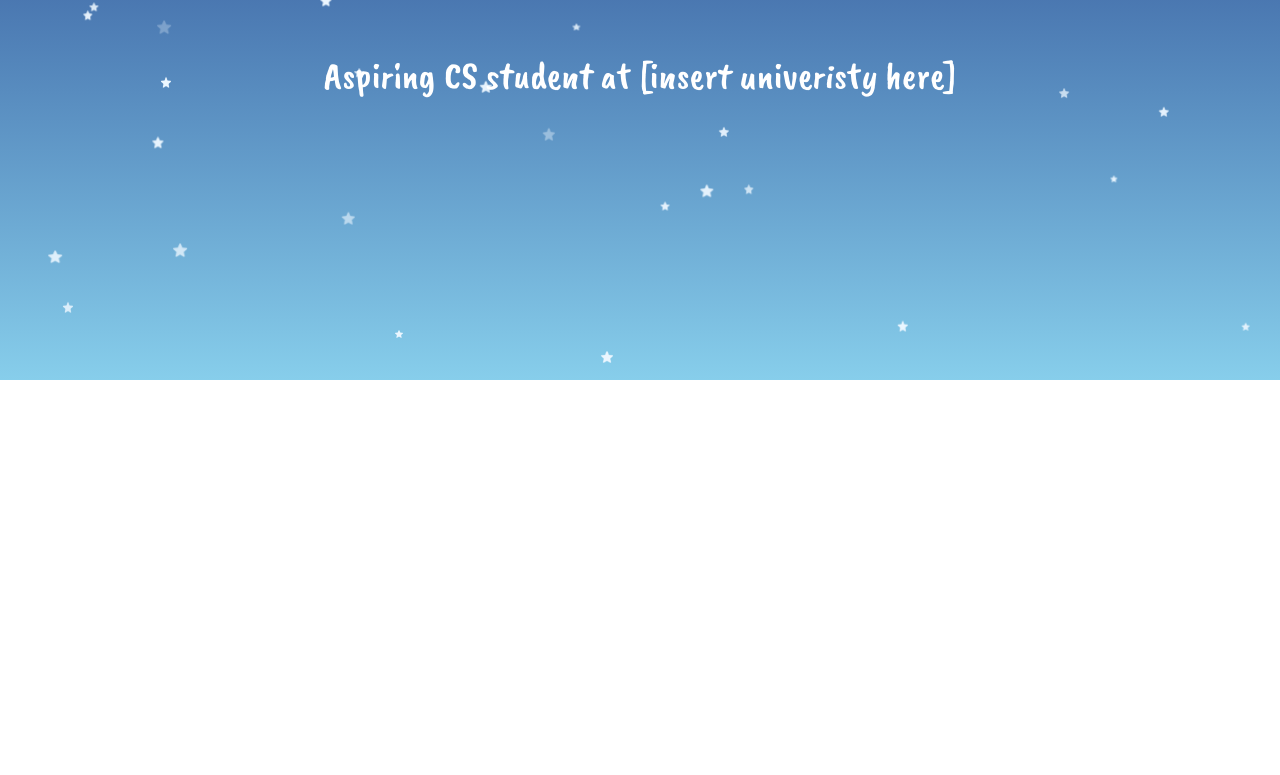
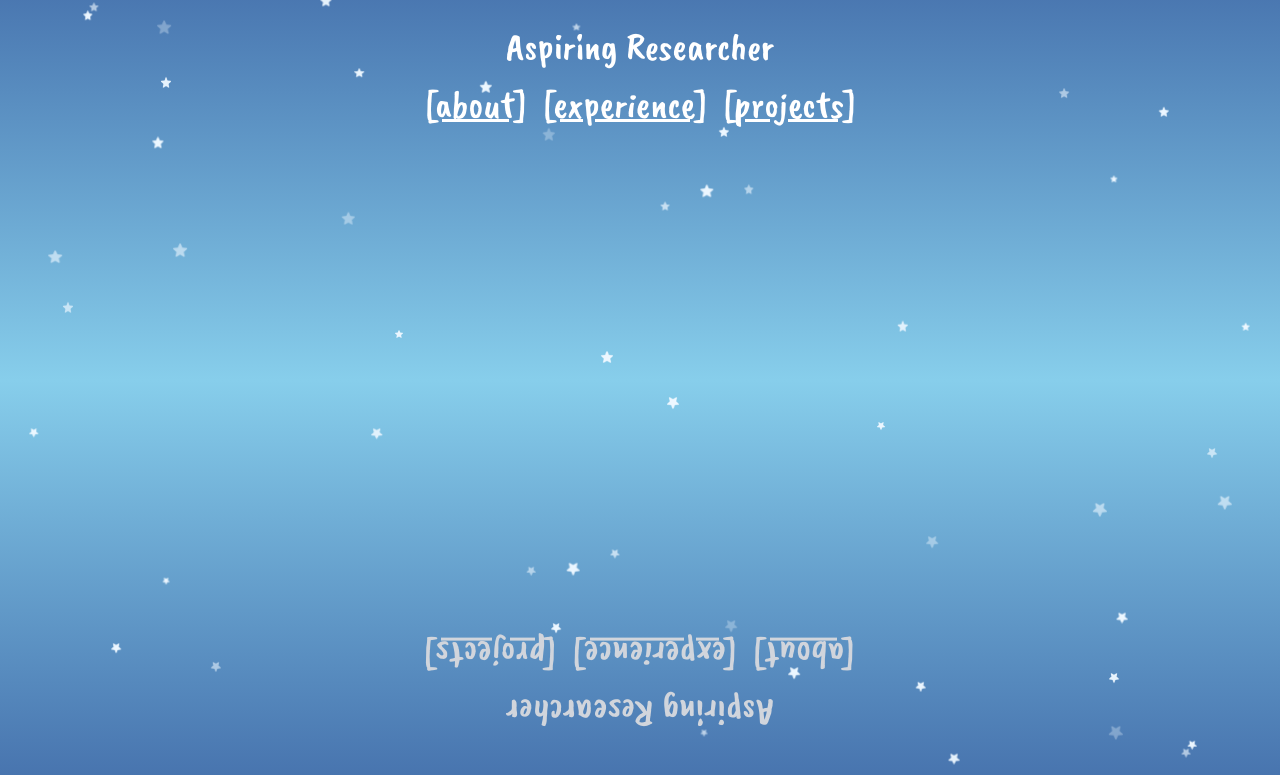
Before and after one commit to weewoo14/personal-website, a Next.js app: page / in a window 1280 px wide. Shown: the part 420-1195 px from the top of the page. Before the commit the page ends 800 px from the top, so only its background shows below. Built offline with nearby package versions, Linux system fonts and the light colour scheme.

Commit message:
Added new reflected design and page routing

```diff
--- /dev/null
+++ b/app/about/page.tsx
@@ -0,0 +1,9 @@
+import AboutMe from "@/components/About";
+
+export default function AboutPage() {
+  return (
+    <div>
+      <AboutMe/>
+    </div>
+  );
+}
--- /dev/null
+++ b/app/experience/page.tsx
@@ -0,0 +1,7 @@
+import Experience from "@/components/Experience";
+
+export default function ExperiencePage() {
+  return (
+    <Experience/>
+  );
+}
--- a/app/layout.tsx
+++ b/app/layout.tsx
@@ -34,12 +34,12 @@ export default function RootLayout({
     <html
       lang="en"
       translate="no"
-      className={`${caveat.variable} ${geistSans.variable} ${geistMono.variable} h-full antialiased`}
+      className={`${caveat.variable} ${geistSans.variable} ${geistMono.variable} h-full overscroll-none antialiased`}
     >
       <head>
         <meta name="google" content="notranslate" />
       </head>
-      <body className="min-h-full flex flex-col">{children}</body>
+      <body>{children}</body>
     </html>
   );
 }
--- a/app/page.tsx
+++ b/app/page.tsx
@@ -1,8 +1,12 @@
 import Image from "next/image";
 import Introduction from "@/components/Introduction";
+import AboutMe from "@/components/About"
 
 export default function Home() {
   return (
-    <Introduction/>
+    <>
+      <Introduction/>
+      <AboutMe/>
+    </>
   );
 }
--- /dev/null
+++ b/app/projects/page.tsx
@@ -0,0 +1,7 @@
+import Projects from "@/components/Projects";
+
+export default function ProjectsPage() {
+  return (
+    <Projects/>
+  );
+}
--- /dev/null
+++ b/components/About.tsx
@@ -0,0 +1,10 @@
+function AboutMe() {
+
+  return (
+    <div id = "AboutMe">
+
+    </div>
+  );
+}
+
+export default AboutMe;
--- /dev/null
+++ b/components/Experience.tsx
@@ -0,0 +1,10 @@
+function Experience() {
+
+  return (
+    <div id="Experience">
+
+    </div>
+  );
+}
+
+export default Experience;
--- a/components/Introduction.tsx
+++ b/components/Introduction.tsx
@@ -1,14 +1,40 @@
+import Link from "next/link";
+import StarField from "./StarField";
+
 const starSrc = "/star.png"
 
 type starProperties = {
   id: number;
-  size: string;
-  top: string;
-  left: string;
+  size: number;
+  top: number;
+  left: number;
   animationDuration: string;
 }
 
 let stars: starProperties[] = [];
+
+type navLinkProperties = {
+  name: string;
+  route: string;
+  styling: string;
+}
+const navLinks: navLinkProperties[] = [
+  {
+    name: "[about]",
+    route: "/about",
+    styling: "font-caveat text-[5vw] md:text-[3vw] z-10 underline"
+  },
+  {
+    name: "[experience]",
+    route: "/experience",
+    styling: "font-caveat text-[5vw] md:text-[3vw] z-10 underline"
+  },
+  {
+    name: "[projects]",
+    route: "/projects",
+    styling: "font-caveat text-[5vw] md:text-[3vw] z-10 underline"
+  }
+];
 
 function Introduction() {
 
@@ -16,41 +42,68 @@ function Introduction() {
   for (let i = 0; i < 50; i++) {
     stars.push({
       id: i,
-      size: (Math.random() * 7 + 7) + "px",
-      top: Math.random() * 100 + "%",
-      left: Math.random() * 100 + "%",
+      size: (Math.random() * 7 + 7),
+      top: Math.random() * 100,
+      left: Math.random() * 100,
       animationDuration: (Math.random() * 2 + 2) + "s"
     })
   }
 
   return(
+    <>
     <div className="flex flex-col justify-center items-center bg-linear-to-b from-[midnightBlue] to-[skyBlue] h-[100vh]">
 
-      {stars.map((star, idx) => {
-        return(
-          <img
-          key={idx}
-            src={starSrc}
-            alt="star"
-            className="absolute aspect-square -translate-x-1/2 -translate-y-1/2 animate-star-twinkle z-0"
-            style={{
-              height: star.size,
-              top: star.top,
-              left: star.left,
-              animationDuration: star.animationDuration
-            }}
-          />
-        );
-      })}
+      <StarField starList={stars} reflect={false}/>
 
       <h1 className="font-caveat text-white text-[20vw] md:text-[10vw] z-10">
         Haoshi Wu
       </h1>
       <p className="font-caveat text-white text-[5vw] md:text-[3vw] z-10">
-        Aspiring CS student at [insert univeristy here]
+        Aspiring Researcher
       </p>
 
+      <div className="flex flex-row justify-center items-center gap-4">
+        {navLinks.map((navLink, idx) => {
+          return(
+            <Link
+              key = {idx}
+              href = {navLink.route}
+              className={`${navLink.styling} text-white`}
+            >
+              {navLink.name}
+            </Link>
+          );
+        })}
+      </div>
+
     </div>
+    <div id = "AboutMe" className='flex flex-col justify-center items-center bg-linear-to-b from-[skyBlue] to-[midnightBlue] h-[100vh]'>
+
+      <StarField starList = {stars} reflect = {true}/>
+
+      <div className="rotate-180 flex flex-row justify-center items-center gap-4">
+
+        {navLinks.map((navLink, idx) => {
+          return(
+            <Link
+              key = {idx}
+              href = {navLink.route}
+              className={`${navLink.styling} text-gray-300`}
+            >
+              {navLink.name}
+            </Link>
+          );
+        })}
+
+      </div>
+      <p className="rotate-180 font-caveat text-gray-300 text-[5vw] md:text-[3vw] z-10">
+        Aspiring Researcher
+      </p>
+      <h1 className="rotate-180 font-caveat text-gray-300 text-[20vw] md:text-[10vw] z-10">
+        Haoshi Wu
+      </h1>
+    </div>
+    </>
   );
 }
 
--- /dev/null
+++ b/components/Projects.tsx
@@ -0,0 +1,10 @@
+function Projects() {
+
+  return (
+    <div id = "Projects">
+
+    </div>
+  );
+}
+
+export default Projects;
--- /dev/null
+++ b/components/StarField.tsx
@@ -0,0 +1,43 @@
+const starSrc = "/star.png"
+
+type starProperties = {
+  id: number;
+  size: number;
+  top: number;
+  left: number;
+  animationDuration: string;
+}
+
+type starFieldProps = {
+  starList: starProperties[];
+  reflect: boolean;
+}
+function StarField({starList, reflect} : starFieldProps) {
+  return (
+    <>
+      {starList.map((star, idx) => {
+        const starSize = star.size;
+        const starTop = reflect ? 200 - star.top : star.top;
+        const starLeft = reflect ? 100 - star.left : star.left;
+        const starAnimationDuration = star.animationDuration;
+
+        return (
+          <img
+            key = {idx}
+            src = {starSrc}
+            alt = "star"
+            className = {`absolute aspect-square -translate-x-1/2 -translate-y-1/2 animate-star-twinkle z-0 ${reflect ? "rotate-180" : ""}`}
+            style = {{
+              height: starSize + "px",
+              top: starTop + "%",
+              left: starLeft + "%",
+              animationDuration: starAnimationDuration
+            }}
+          />
+        );
+      })}
+    </>
+  );
+}
+
+export default StarField;
```
Also changed, not shown: 1 other file (tests, documents, lock files or other folders).
